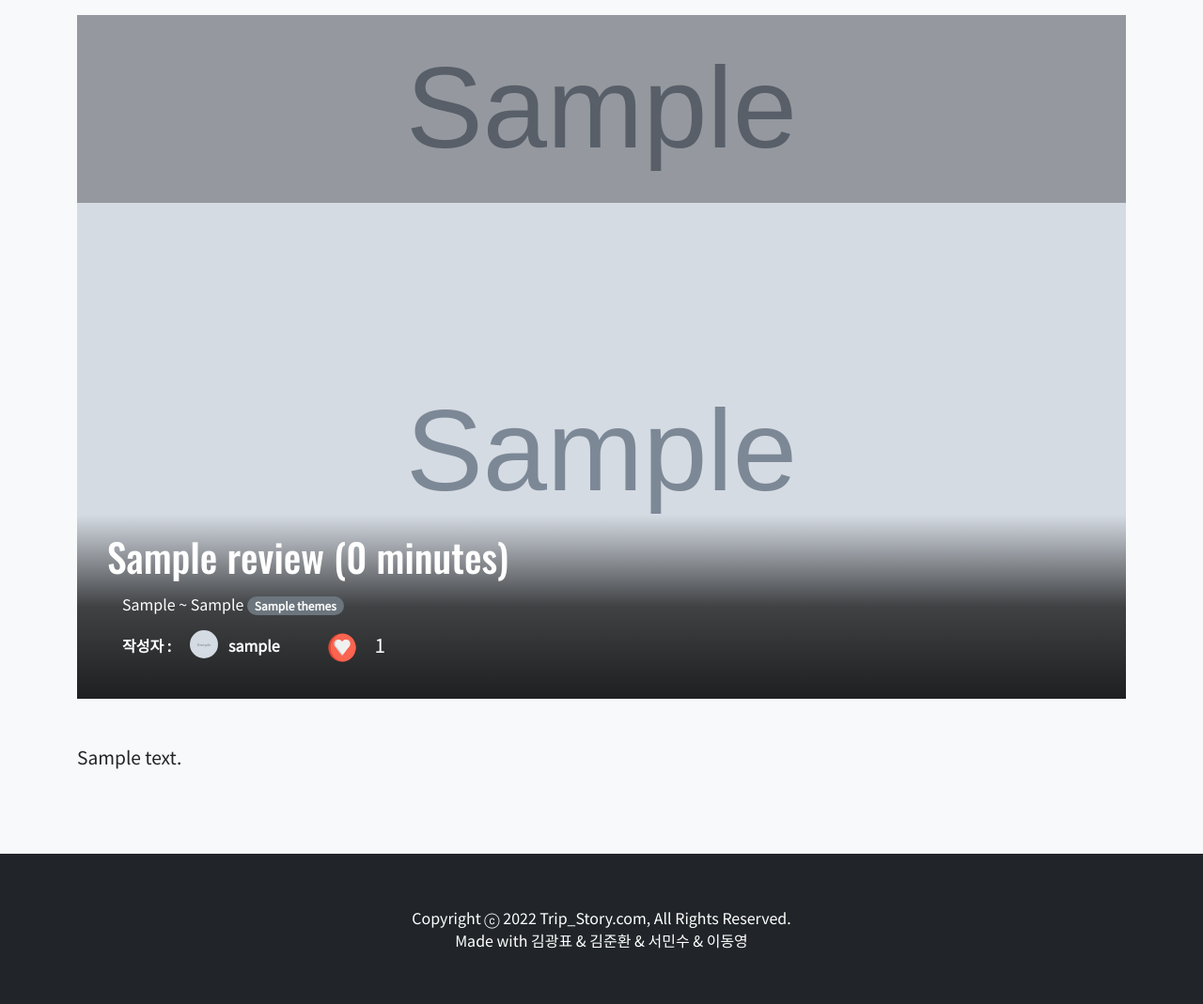
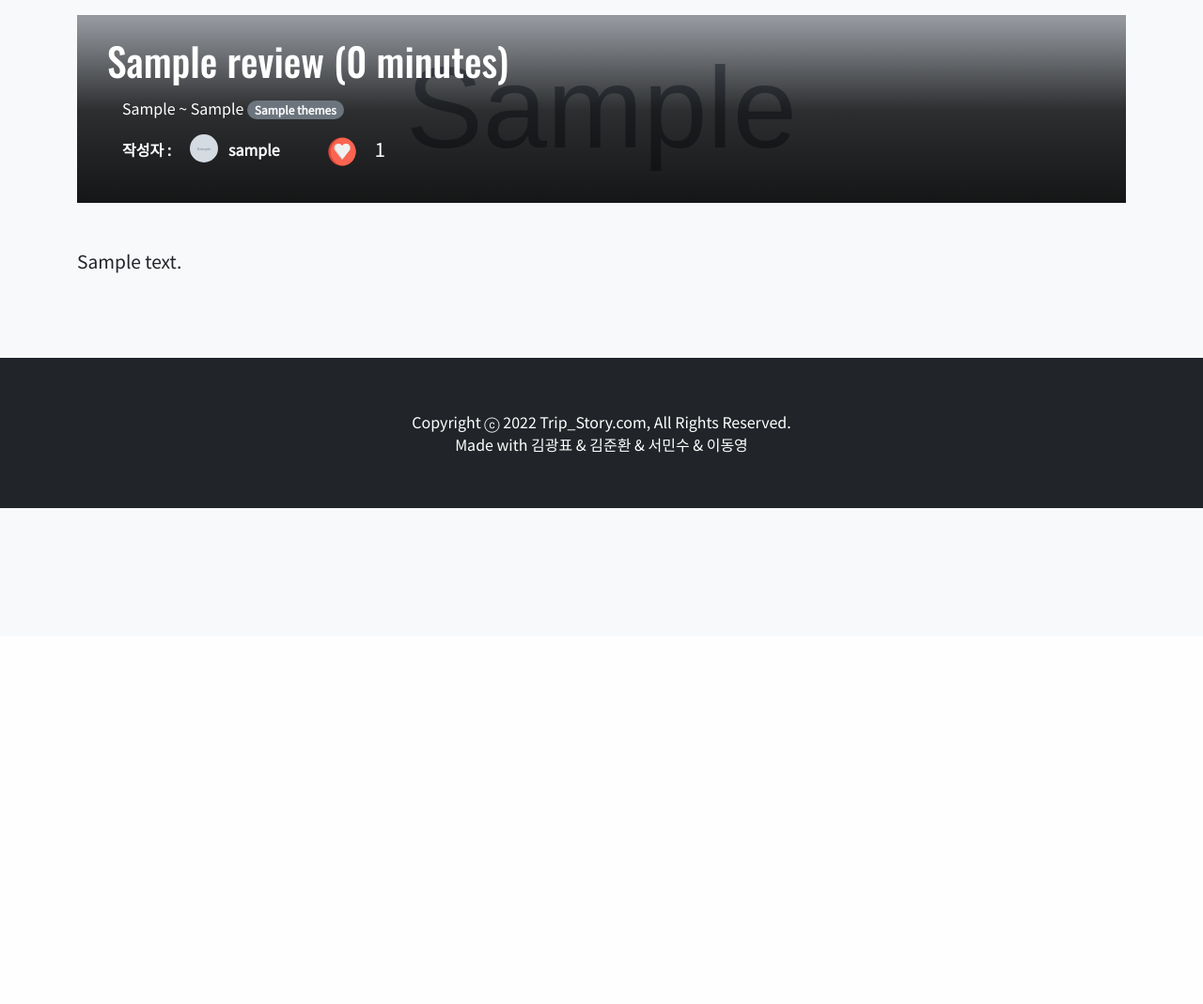
Before and after one commit to kinzinzz/Trip-Story, a Django app: template PJT/reviews/templates/reviews/detail.html in a window 1280 px wide. Shown: the part 123-1192 px from the top of the page at 94% size. After the commit the page ends 664 px from the top, so only its background shows below. Run offline with Django 3.2, Linux system fonts and the light colour scheme; the template is opened without the code that fills it: most values are stand-ins (such as "Sample title", 1, 10 or a date in 2020); grey boxes marked "Sample" are stand-in pictures; some libraries are stand-ins or nearby versions.

Commit message:
detail image update

```diff
--- a/PJT/reviews/templates/reviews/detail.html
+++ b/PJT/reviews/templates/reviews/detail.html
@@ -30,7 +30,6 @@
         <img style="filter: brightness(70%); object-fit: cover; width: 100%; height: 200px; z-index:0; "
           src="{% static 'images/base_review.jpg' %}" class="card-img-top" alt="...">
         {% endif %}
-        <img src="{{ review.review_image.url }}" class="d-block w-100" alt="...">
         <div class="carousel-caption d-md-block spot-font-bg">
           <h5 class="main-title-sub carousel-font carousel-title text-start">{{ review.title }}
             ({{ review.start_day|timesince:review.end_day }})</h5>
```
